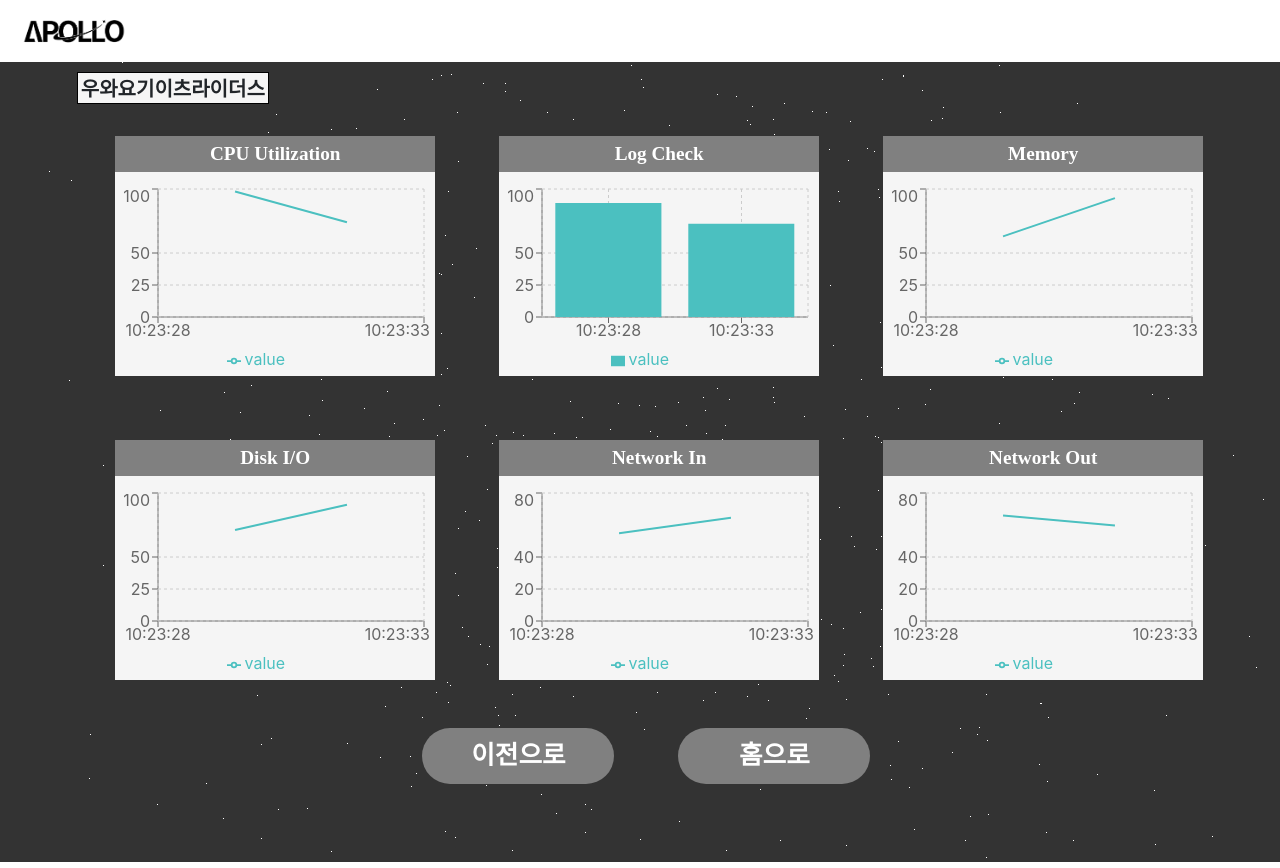
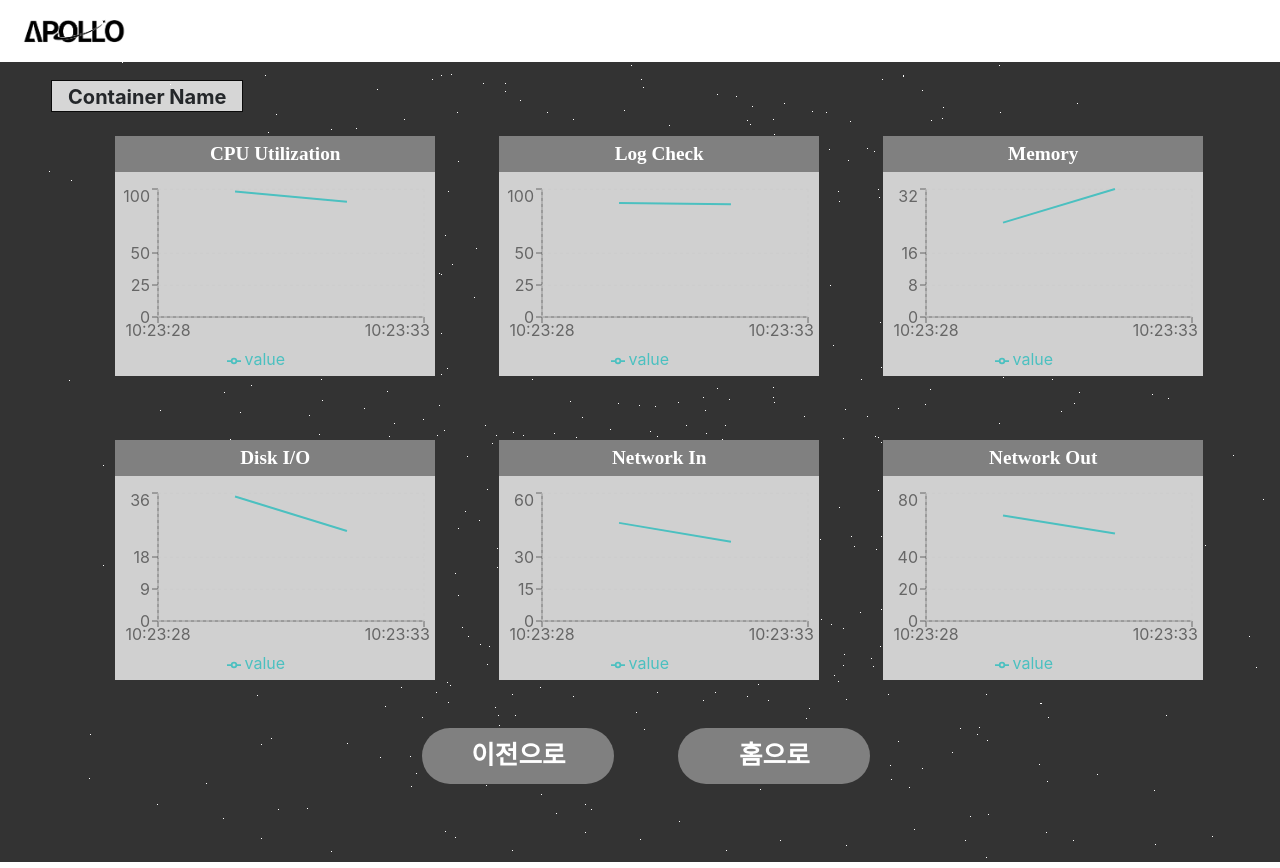
Before and after one commit to Hanium-Apollo/Apollo-Platform, a React (Create React App) app: page /monitor in a window 1280 px wide. Built offline with nearby package versions, Linux system fonts and the light colour scheme.

Commit message:
FEAT: 모니터링 페이지 색 및 그래프 수정

```diff
--- a/src/assets/css/monitoringPage.css
+++ b/src/assets/css/monitoringPage.css
@@ -6,19 +6,21 @@
     position: absolute;
     font-family: Inter;
     top: 3%;
+    opacity: 1;
 }
 
 .text-block {
     display: inline;
     position: absolute;
     z-index: 0;
-    top: 9%;
-    left: 6%;
-    background-color: whitesmoke;
+    top: 10%;
+    left: 4%;
+    background-color: white;
     border: 1px solid black;
     width: 15%;
     height: 4%;
     white-space: nowrap;
+    opacity: 0.8;
   }
 
   .chart-container {
@@ -35,7 +37,7 @@
     z-index: 0;
     bottom: 53%;
     left: 9%;
-    background-color: whitesmoke;
+    background-color: #d0d0d0;
     width: 25%;
     height: 30%;
   }
@@ -46,7 +48,7 @@
     z-index: 0;
     bottom: 53%;
     left: 39%;
-    background-color: whitesmoke;
+    background-color: #d0d0d0;
     width: 25%;
     height: 30%;
   }
@@ -57,7 +59,7 @@
     z-index: 0;
     bottom: 53%;
     left: 69%;
-    background-color: whitesmoke;
+    background-color: #d0d0d0;
     width: 25%;
     height: 30%;
   }
@@ -68,7 +70,7 @@
     z-index: 0;
     bottom: 15%;
     left: 9%;
-    background-color: whitesmoke;
+    background-color: #d0d0d0;
     width: 25%;
     height: 30%;
   }
@@ -79,7 +81,7 @@
     z-index: 0;
     bottom: 15%;
     left: 39%;
-    background-color: whitesmoke;
+    background-color: #d0d0d0;
     width: 25%;
     height: 30%;
   }
@@ -90,7 +92,7 @@
     z-index: 0;
     bottom: 15%;
     left: 69%;
-    background-color: whitesmoke;
+    background-color: #d0d0d0;
     width: 25%;
     height: 30%;
   }
@@ -103,6 +105,7 @@
     width: 100%;
     height: 15%;
     opacity: 1;
+
   }
 
   .back-button {
--- a/src/components/CpuChart.tsx
+++ b/src/components/CpuChart.tsx
@@ -1,6 +1,8 @@
 import React, { useState, useEffect } from 'react';
 import { LineChart, Line, XAxis, YAxis, CartesianGrid, Tooltip, Legend, ResponsiveContainer } from 'recharts';
-import moment from 'moment'; // moment.js library
+import moment from 'moment';
+
+const MAX_DATA_POINTS = 5;
 
 const CPUChart = () => {
   const [data, setData] = useState([
@@ -9,17 +11,19 @@ const CPUChart = () => {
 
   useEffect(() => {
     const interval = setInterval(() => {
-      const newData = [
-        ...data,
-        { name: moment().format('HH:mm:ss'), value: Math.floor(Math.random() * 100) },
-      ];
-      setData(newData);
-    }, 5000); // Update data every 5 seconds
+      setData(prevData => {
+        const newData = [
+          ...prevData.slice(-(MAX_DATA_POINTS - 1)),
+          { name: moment().format('HH:mm:ss'), value: Math.floor(Math.random() * 100) },
+        ];
+        return newData;
+      });
+    }, 5000);
 
     return () => {
-      clearInterval(interval); // Clear interval when the component unmounts
+      clearInterval(interval);
     };
-  }, [data]);
+  }, []);
 
   return (
     <div className='chart-container'>
--- a/src/components/DiskChart.tsx
+++ b/src/components/DiskChart.tsx
@@ -1,8 +1,8 @@
 import React, { useState, useEffect } from 'react';
 import { LineChart, Line, XAxis, YAxis, CartesianGrid, Tooltip, Legend, ResponsiveContainer } from 'recharts';
-import moment from 'moment'; // moment.js library
+import moment from 'moment';
 
-const MAX_DATA_POINTS = 10; // Maximum number of data points to display
+const MAX_DATA_POINTS = 5;
 
 const DiskChart = () => {
   const [data, setData] = useState([
@@ -11,17 +11,19 @@ const DiskChart = () => {
 
   useEffect(() => {
     const interval = setInterval(() => {
-      const newData = [
-        ...data.slice(-MAX_DATA_POINTS + 1), // Keep only the latest MAX_DATA_POINTS - 1 data points
-        { name: moment().format('HH:mm:ss'), value: Math.floor(Math.random() * 100) },
-      ];
-      setData(newData);
-    }, 5000); // Update data every 5 seconds
+      setData(prevData => {
+        const newData = [
+          ...prevData.slice(-(MAX_DATA_POINTS - 1)),
+          { name: moment().format('HH:mm:ss'), value: Math.floor(Math.random() * 100) },
+        ];
+        return newData;
+      });
+    }, 5000);
 
     return () => {
-      clearInterval(interval); // Clear interval when the component unmounts
+      clearInterval(interval);
     };
-  }, [data]);
+  }, []);
 
   return (
     <div className='chart-container'>
--- a/src/components/LogChart.tsx
+++ b/src/components/LogChart.tsx
@@ -1,8 +1,8 @@
 import React, { useState, useEffect } from 'react';
-import { BarChart, Bar, XAxis, YAxis, CartesianGrid, Tooltip, Legend, ResponsiveContainer } from 'recharts';
-import moment from 'moment'; // moment.js library
+import { LineChart, Line, XAxis, YAxis, CartesianGrid, Tooltip, Legend, ResponsiveContainer } from 'recharts';
+import moment from 'moment';
 
-const MAX_DATA_POINTS = 5; // Maximum number of data points to display
+const MAX_DATA_POINTS = 5;
 
 const LogChart = () => {
   const [data, setData] = useState([
@@ -11,29 +11,31 @@ const LogChart = () => {
 
   useEffect(() => {
     const interval = setInterval(() => {
-      const newData = [
-        ...data.slice(-(MAX_DATA_POINTS - 1)), // Keep only the latest MAX_DATA_POINTS - 1 data points
-        { name: moment().format('HH:mm:ss'), value: Math.floor(Math.random() * 100) },
-      ];
-      setData(newData);
-    }, 5000); // Update data every 5 seconds
+      setData(prevData => {
+        const newData = [
+          ...prevData.slice(-(MAX_DATA_POINTS - 1)),
+          { name: moment().format('HH:mm:ss'), value: Math.floor(Math.random() * 100) },
+        ];
+        return newData;
+      });
+    }, 5000);
 
     return () => {
-      clearInterval(interval); // Clear interval when the component unmounts
+      clearInterval(interval);
     };
-  }, [data]);
+  }, []);
 
   return (
     <div className='chart-container'>
       <ResponsiveContainer>
-        <BarChart data={data}>
+        <LineChart data={data}>
           <XAxis dataKey="name" />
           <YAxis />
           <CartesianGrid strokeDasharray="3 3" />
           <Tooltip />
           <Legend />
-          <Bar dataKey="value" fill="rgba(75,192,192,1)" />
-        </BarChart>
+          <Line type="linear" dataKey="value" stroke="rgba(75,192,192,1)" strokeWidth={2} />
+        </LineChart>
       </ResponsiveContainer>
     </div>
   );
--- a/src/components/MemoryChart.tsx
+++ b/src/components/MemoryChart.tsx
@@ -1,8 +1,8 @@
 import React, { useState, useEffect } from 'react';
 import { LineChart, Line, XAxis, YAxis, CartesianGrid, Tooltip, Legend, ResponsiveContainer } from 'recharts';
-import moment from 'moment'; // moment.js library
+import moment from 'moment';
 
-const MAX_DATA_POINTS = 10; // Maximum number of data points to display
+const MAX_DATA_POINTS = 5;
 
 const MemoryChart = () => {
   const [data, setData] = useState([
@@ -11,17 +11,19 @@ const MemoryChart = () => {
 
   useEffect(() => {
     const interval = setInterval(() => {
-      const newData = [
-        ...data.slice(-MAX_DATA_POINTS + 1), // Keep only the latest MAX_DATA_POINTS - 1 data points
-        { name: moment().format('HH:mm:ss'), value: Math.floor(Math.random() * 100) },
-      ];
-      setData(newData);
-    }, 5000); // Update data every 5 seconds
+      setData(prevData => {
+        const newData = [
+          ...prevData.slice(-(MAX_DATA_POINTS - 1)),
+          { name: moment().format('HH:mm:ss'), value: Math.floor(Math.random() * 100) },
+        ];
+        return newData;
+      });
+    }, 5000);
 
     return () => {
-      clearInterval(interval); // Clear interval when the component unmounts
+      clearInterval(interval);
     };
-  }, [data]);
+  }, []);
 
   return (
     <div className='chart-container'>
--- a/src/components/NetworkInChart.tsx
+++ b/src/components/NetworkInChart.tsx
@@ -1,8 +1,8 @@
 import React, { useState, useEffect } from 'react';
 import { LineChart, Line, XAxis, YAxis, CartesianGrid, Tooltip, Legend, ResponsiveContainer } from 'recharts';
-import moment from 'moment'; // moment.js library
+import moment from 'moment';
 
-const MAX_DATA_POINTS = 10; // Maximum number of data points to display
+const MAX_DATA_POINTS = 5;
 
 const NetworkInChart = () => {
   const [data, setData] = useState([
@@ -11,17 +11,19 @@ const NetworkInChart = () => {
 
   useEffect(() => {
     const interval = setInterval(() => {
-      const newData = [
-        ...data.slice(-MAX_DATA_POINTS + 1), // Keep only the latest MAX_DATA_POINTS - 1 data points
-        { name: moment().format('HH:mm:ss'), value: Math.floor(Math.random() * 100) },
-      ];
-      setData(newData);
-    }, 5000); // Update data every 5 seconds
+      setData(prevData => {
+        const newData = [
+          ...prevData.slice(-(MAX_DATA_POINTS - 1)),
+          { name: moment().format('HH:mm:ss'), value: Math.floor(Math.random() * 100) },
+        ];
+        return newData;
+      });
+    }, 5000);
 
     return () => {
-      clearInterval(interval); // Clear interval when the component unmounts
+      clearInterval(interval);
     };
-  }, [data]);
+  }, []);
 
   return (
     <div className='chart-container'>
--- a/src/components/NetworkOutChart.tsx
+++ b/src/components/NetworkOutChart.tsx
@@ -1,8 +1,8 @@
 import React, { useState, useEffect } from 'react';
 import { LineChart, Line, XAxis, YAxis, CartesianGrid, Tooltip, Legend, ResponsiveContainer } from 'recharts';
-import moment from 'moment'; // moment.js library
+import moment from 'moment';
 
-const MAX_DATA_POINTS = 10; // Maximum number of data points to display
+const MAX_DATA_POINTS = 5;
 
 const NetworkOutChart = () => {
   const [data, setData] = useState([
@@ -11,17 +11,19 @@ const NetworkOutChart = () => {
 
   useEffect(() => {
     const interval = setInterval(() => {
-      const newData = [
-        ...data.slice(-MAX_DATA_POINTS + 1), // Keep only the latest MAX_DATA_POINTS - 1 data points
-        { name: moment().format('HH:mm:ss'), value: Math.floor(Math.random() * 100) },
-      ];
-      setData(newData);
-    }, 5000); // Update data every 5 seconds
+      setData(prevData => {
+        const newData = [
+          ...prevData.slice(-(MAX_DATA_POINTS - 1)),
+          { name: moment().format('HH:mm:ss'), value: Math.floor(Math.random() * 100) },
+        ];
+        return newData;
+      });
+    }, 5000);
 
     return () => {
-      clearInterval(interval); // Clear interval when the component unmounts
+      clearInterval(interval);
     };
-  }, [data]);
+  }, []);
 
   return (
     <div className='chart-container'>
--- a/src/pages/Monitoring/Monitor.tsx
+++ b/src/pages/Monitoring/Monitor.tsx
@@ -7,7 +7,6 @@ import MemoryChart from "../../components/MemoryChart";
 import DiskChart from "../../components/DiskChart";
 import NetworkInChart from "../../components/NetworkInChart";
 import NetworkOutChart from "../../components/NetworkOutChart";
-
 
 function Monitor() {
     const navigate = useNavigate();
@@ -23,7 +22,7 @@ function Monitor() {
     return (
         <div>
             <div className="text-block">
-                <p className="container-name">우와요기이츠라이더스</p>
+                <p className="container-name">Container Name</p>
             </div>
 
             <div className="cpu-block">
```
